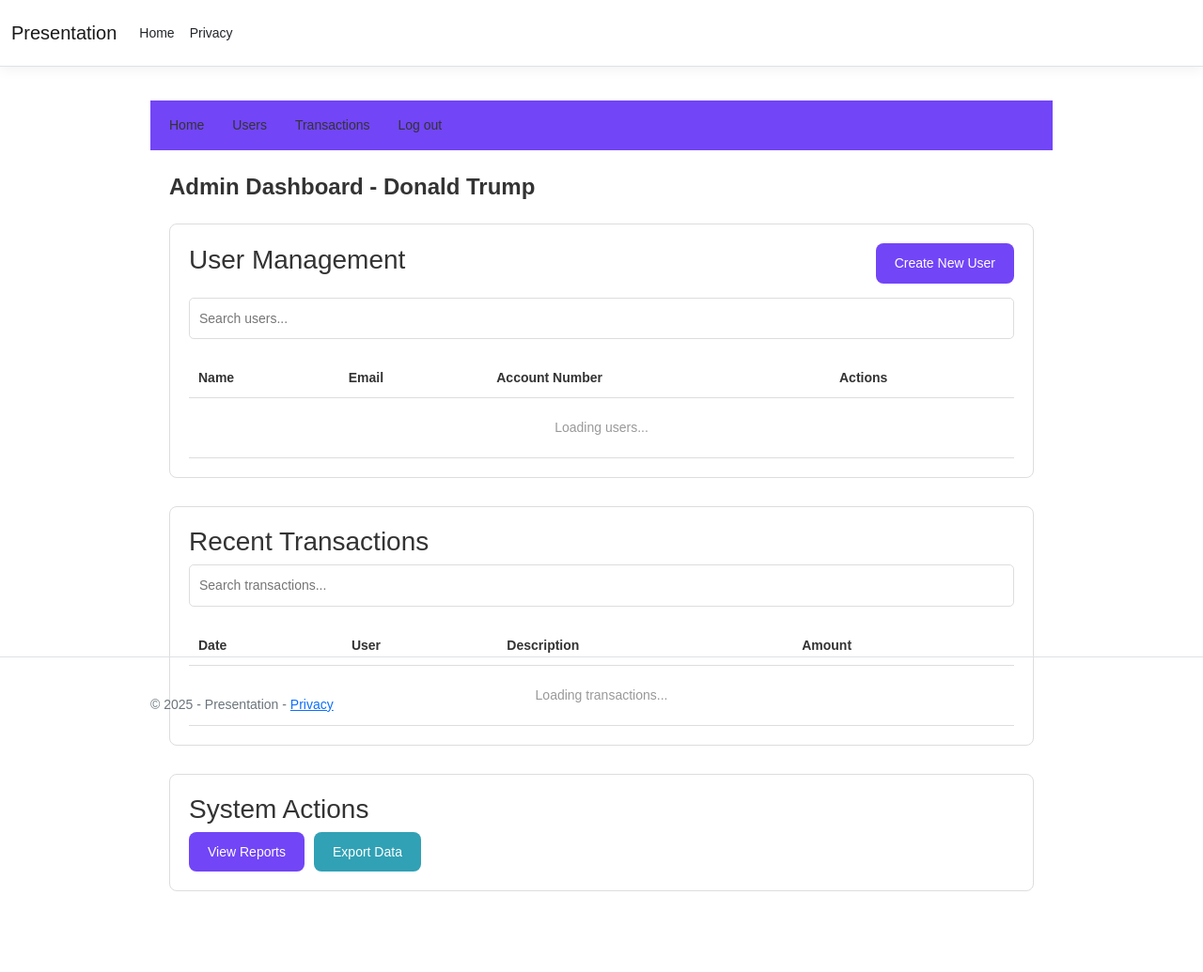
After one commit to BrianT888/DCAssignment2B, an ASP.NET Core app: template Presentation/Views/Home/adminDashboard.cshtml in a window 1280 px wide. The commit adds this page. Shown: the whole page at 94% size. Run offline with ASP.NET Core 8, Linux system fonts and the light colour scheme; the template is opened without the code that fills it, so the values that code supplies are empty; style sheets or scripts are compiled from the project's sources.

Commit message:
Added Login page with draft JS, added user&admin dashboard with no JS

```diff
--- a/Presentation/Views/Home/Privacy.cshtml
+++ /dev/null
@@ -1,6 +0,0 @@
-@{
-    ViewData["Title"] = "Privacy Policy";
-}
-<h1>@ViewData["Title"]</h1>
-
-<p>Use this page to detail your site's privacy policy.</p>
--- /dev/null
+++ b/Presentation/Views/Home/adminDashboard.cshtml
@@ -0,0 +1,80 @@
+@{
+    ViewData["Title"] = "Admin Dashboard";
+}
+
+<!-- Navigation Bar -->
+<div class="nav-bar">
+    <a href="#">Home</a>
+    <a href="#">Users</a>
+    <a href="#">Transactions</a>
+    <a href="#" id="logoutBtn">Log out</a>
+</div>
+
+<div class="container">
+    <!-- Greeting -->
+    <div class="title">
+        Admin Dashboard - <span id="adminName">Donald Trump</span>
+    </div>
+
+    <!-- User Management -->
+    <div class="section">
+        <div class="section-header">
+            <h3>User Management</h3>
+            <button class="btn-main" id="createUserBtn">Create New User</button>
+        </div>
+        <input type="text" id="searchUsers" placeholder="Search users...">
+        <table>
+            <thead>
+                <tr>
+                    <th>Name</th>
+                    <th>Email</th>
+                    <th>Account Number</th>
+                    <th>Actions</th>
+                </tr>
+            </thead>
+            <tbody id="userTableBody">
+                <tr>
+                    <td colspan="4" style="text-align: center; padding: 20px; color: #999;">
+                        Loading users...
+                    </td>
+                </tr>
+            </tbody>
+        </table>
+    </div>
+
+    <!-- Transaction Overview -->
+    <div class="section">
+        <h3>Recent Transactions</h3>
+        <input type="text" id="searchTransactions" placeholder="Search transactions...">
+        <table>
+            <thead>
+                <tr>
+                    <th>Date</th>
+                    <th>User</th>
+                    <th>Description</th>
+                    <th>Amount</th>
+                </tr>
+            </thead>
+            <tbody id="transactionTableBody">
+                <tr>
+                    <td colspan="4" style="text-align: center; padding: 20px; color: #999;">
+                        Loading transactions...
+                    </td>
+                </tr>
+            </tbody>
+        </table>
+    </div>
+
+    <!-- System Actions -->
+    <div class="section">
+        <h3>System Actions</h3>
+        <div class="button-group">
+            <button class="btn-main">View Reports</button>
+            <button class="btn-sub">Export Data</button>
+        </div>
+    </div>
+</div>
+
+@section Scripts {
+    <script src="~/js/adminDashboard.js"></script>
+}
--- a/Presentation/wwwroot/css/site.css
+++ b/Presentation/wwwroot/css/site.css
@@ -1,22 +1,170 @@
-html {
+/* general */
+* {
+    margin: 0;
+    padding: 0;
+    box-sizing: border-box;
+}
+
+body {
+    font-family: Arial, sans-serif;
+    font-size: 14px;
+    background-color: #ffffff;
+    color: #333;
+    line-height: 1.6;
+}
+
+/* Container */
+.container {
+    max-width: 1000px;
+    margin: 0 auto;
+    padding: 20px;
+}
+
+/* Login Page */
+.login-container {
+    max-width: 400px;
+    margin: 100px auto;
+    padding: 30px;
+    border: 1px solid #ddd;
+    border-radius: 8px;
+}
+
+.form-group {
+    margin-bottom: 15px;
+}
+
+    .form-group label {
+        display: block;
+        margin-bottom: 5px;
+    }
+
+.error {
+    color: #e74c3c;
+    font-size: 14px;
+    margin-top: 10px;
+}
+
+.success {
+    color: #27ae60;
+    font-size: 14px;
+    margin-top: 10px;
+}
+
+
+
+/* Title/Header Text */
+.title {
+    font-size: 24px;
+    font-weight: bold;
+    margin-bottom: 20px;
+}
+
+/* Navigation Bar */
+.nav-bar {
+    background-color: #7245f7;
+    color: #31a1b5;
+    padding: 15px 20px;
+    display: flex;
+    gap: 30px;
+    align-items: center;
+}
+
+    .nav-bar a {
+        color: #333;
+        text-decoration: none;
         font-size: 14px;
     }
 
-@media (min-width: 768px) {
-  html {
-    font-size: 16px;
-  }
+        .nav-bar a:hover {
+            text-decoration: underline;
         }
 
-.btn:focus, .btn:active:focus, .btn-link.nav-link:focus, .form-control:focus, .form-check-input:focus {
-  box-shadow: 0 0 0 0.1rem white, 0 0 0 0.25rem #258cfb;
+/* Buttons */
+.btn-main {
+    background-color: #7245f7;
+    color: white;
+    border: none;
+    padding: 10px 20px;
+    border-radius: 8px;
+    cursor: pointer;
+    font-size: 14px;
 }
 
-html {
-  position: relative;
-  min-height: 100%;
+    .btn-main:hover {
+        opacity: 0.9;
     }
 
-body {
-  margin-bottom: 60px;
+.btn-sub {
+    background-color: #31a1b5;
+    color: white;
+    border: none;
+    padding: 10px 20px;
+    border-radius: 8px;
+    cursor: pointer;
+    font-size: 14px;
 }
+
+    .btn-sub:hover {
+        opacity: 0.9;
+    }
+
+/* Sections */
+.section {
+    margin-bottom: 30px;
+    padding: 20px;
+    border: 1px solid #ddd;
+    border-radius: 8px;
+}
+
+.section-header {
+    display: flex;
+    justify-content: space-between;
+    align-items: center;
+    margin-bottom: 15px;
+}
+
+.button-group {
+    display: flex;
+    gap: 10px;
+}
+
+/* Lists */
+ul {
+    list-style: none;
+    padding-left: 0;
+}
+
+li {
+    padding: 8px 0;
+}
+
+/* Forms */
+input[type="text"],
+input[type="password"],
+input[type="number"],
+input[type="date"] {
+    width: 100%;
+    padding: 10px;
+    border: 1px solid #ddd;
+    border-radius: 5px;
+    font-size: 14px;
+    margin-bottom: 10px;
+}
+
+/* Table */
+table {
+    width: 100%;
+    border-collapse: collapse;
+    margin-top: 10px;
+}
+
+    table th,
+    table td {
+        padding: 10px;
+        text-align: left;
+        border-bottom: 1px solid #ddd;
+    }
+
+    table th {
+        font-weight: bold;
+    }
--- a/Presentation/wwwroot/js/site.js
+++ /dev/null
@@ -1,4 +0,0 @@
-// Please see documentation at https://learn.microsoft.com/aspnet/core/client-side/bundling-and-minification
-// for details on configuring this project to bundle and minify static web assets.
-
-// Write your JavaScript code.
```
Also changed, not shown: Presentation/Controllers/HomeController.cs (+9 -4 lines), Presentation/Views/Home/Index.cshtml (+19 -5 lines), Presentation/Views/Home/userDashboard.cshtml (added, +65 -0 lines), Presentation/wwwroot/js/login.js (added, +33 -0 lines), Presentation/wwwroot/js/adminDashboard.js (added), Presentation/wwwroot/js/userDashboard.js (added). Lines whose indentation alone changed are shown as unchanged.
